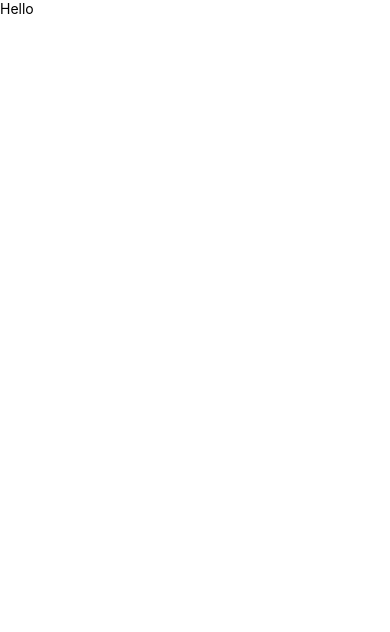
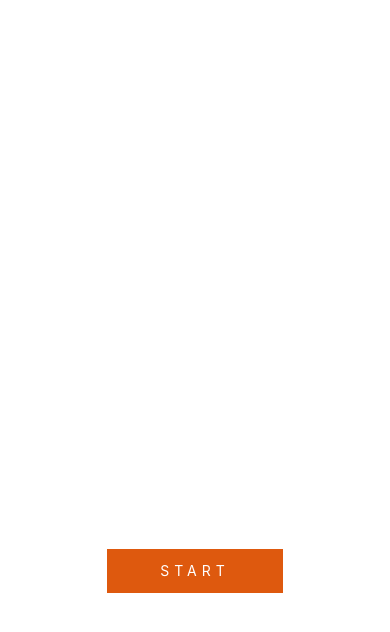
Before and after one commit to kedroviy/ShopMate, a React Native app: screen / in a window 390 px wide. Shown: the top 632 px of the page. Built offline with nearby package versions, Linux system fonts and the light colour scheme.

Commit message:
[24548914]: Create navigation

```diff
--- a/App.tsx
+++ b/App.tsx
@@ -1,13 +1,14 @@
-import React from 'react';
-import {SafeAreaView} from 'react-native';
+import 'react-native-gesture-handler';
+import * as React from 'react';
+import {NavigationContainer} from '@react-navigation/native';
 
 import {StartScreen} from '@screens';
 
 function App(): JSX.Element {
   return (
-    <SafeAreaView>
+    <NavigationContainer>
       <StartScreen />
-    </SafeAreaView>
+    </NavigationContainer>
   );
 }
 
--- a/babel.config.js
+++ b/babel.config.js
@@ -8,6 +8,8 @@ module.exports = {
         extensions: ['.ios.js', '.android.js', '.js', '.ts', '.tsx', '.json'],
         alias: {
           '@screens': './src/screens/index.ts',
+          '@navigation': './src/core/navigation/index.ts',
+          '@config': './src/config/index.ts',
         },
       },
     ],
--- a/package.json
+++ b/package.json
@@ -11,8 +11,12 @@
   },
   "dependencies": {
     "@react-navigation/native": "^6.1.6",
+    "@react-navigation/stack": "^6.3.16",
     "react": "18.2.0",
     "react-native": "0.71.5",
+    "react-native-gesture-handler": "^2.9.0",
+    "react-native-safe-area-context": "^4.5.0",
+    "react-native-screens": "^3.20.0",
     "react-native-sqlite-storage": "^6.0.1"
   },
   "devDependencies": {
--- /dev/null
+++ b/src/config/constants/style-constants.ts
@@ -0,0 +1,6 @@
+const COLOR = {
+  simpleOrange: '#DE590E',
+  white: '#ffff',
+};
+
+export {COLOR};
--- /dev/null
+++ b/src/config/index.ts
@@ -0,0 +1 @@
+export {COLOR} from './constants/style-constants';
--- /dev/null
+++ b/src/core/navigation/index.ts
@@ -0,0 +1 @@
+export {Navigation} from './navigation/Navigation.tsx';
--- a/src/screens/startScreen/StartScreen.tsx
+++ b/src/screens/startScreen/StartScreen.tsx
@@ -1,10 +1,14 @@
 import React from 'react';
-import {Text, View} from 'react-native';
+import {Text, View, TouchableOpacity} from 'react-native';
+
+import style from './startScreen.style.ts';
 
 const StartScreen: React.FC = () => {
   return (
-    <View>
-      <Text>Hello</Text>
+    <View style={style.container}>
+      <TouchableOpacity style={style.button}>
+        <Text style={style.text}>start</Text>
+      </TouchableOpacity>
     </View>
   );
 };
--- a/src/screens/startScreen/startScreen.style.ts
+++ b/src/screens/startScreen/startScreen.style.ts
@@ -0,0 +1,24 @@
+import {StyleSheet} from 'react-native';
+
+import {COLOR} from '@config';
+
+export default StyleSheet.create({
+  container: {
+    width: '100%',
+    height: '100%',
+    alignItems: 'center',
+  },
+  button: {
+    top: '65%',
+    alignItems: 'center',
+    justifyContent: 'center',
+    width: '45%',
+    height: 44,
+    backgroundColor: COLOR.simpleOrange,
+  },
+  text: {
+    color: COLOR.white,
+    textTransform: 'uppercase',
+    letterSpacing: 5,
+  },
+});
--- a/tsconfig.json
+++ b/tsconfig.json
@@ -3,6 +3,8 @@
   "baseUrl": ".",
   "paths": {
     "*": ["src/*"],
-    "@screens/*": ["src/screens/index.ts"]
+    "@screens/*": ["src/screens/index.ts"],
+    "@navigation/*": ["src/core/navigation/index.ts"],
+    "@config": ["src/config/index.ts"]
   }
 }
```
Also changed, not shown: src/core/navigation/Navigation.tsx (added, +19 -0 lines), src/core/index.ts (added), 2 other files (tests, documents, lock files or other folders).
